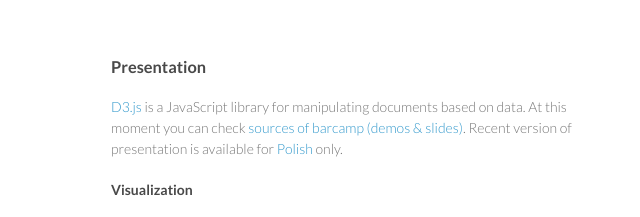
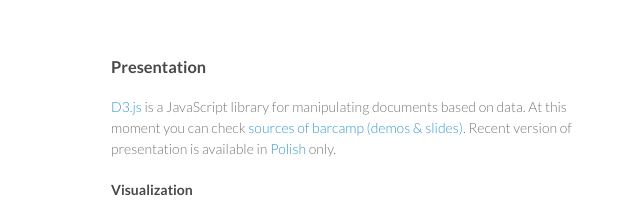
Before and after one commit to lukasz-jakub-adamczuk/meetjs, a plain HTML site: page index.html in a window 1280 px wide. Shown: the top 217 px of the page, 459-1099 px from the left. Drawn offline with Linux system fonts and the light colour scheme.

Commit message:
grammary change

```diff
--- a/index.html
+++ b/index.html
@@ -29,7 +29,7 @@
       </header>
       <section>
         <h3>Presentation</h3>
-<p><a href="http://d3js.org/">D3.js</a> is a JavaScript library for manipulating documents based on data. At this moment you can check <a href="http://github.com/lukasz-jakub-adamczuk/meetjs">sources of barcamp (demos & slides)</a>. Recent version of presentation is available for <a href="./presentation-pl/index.html">Polish</a> only.</p>
+<p><a href="http://d3js.org/">D3.js</a> is a JavaScript library for manipulating documents based on data. At this moment you can check <a href="http://github.com/lukasz-jakub-adamczuk/meetjs">sources of barcamp (demos & slides)</a>. Recent version of presentation is available in <a href="./presentation-pl/index.html">Polish</a> only.</p>
 
 <h4>Visualization</h4>
 <p>Basic informations about data visualization. General needs and problems occurring with visualisations. Benefits and possibilities around data visualization.</p>
```
